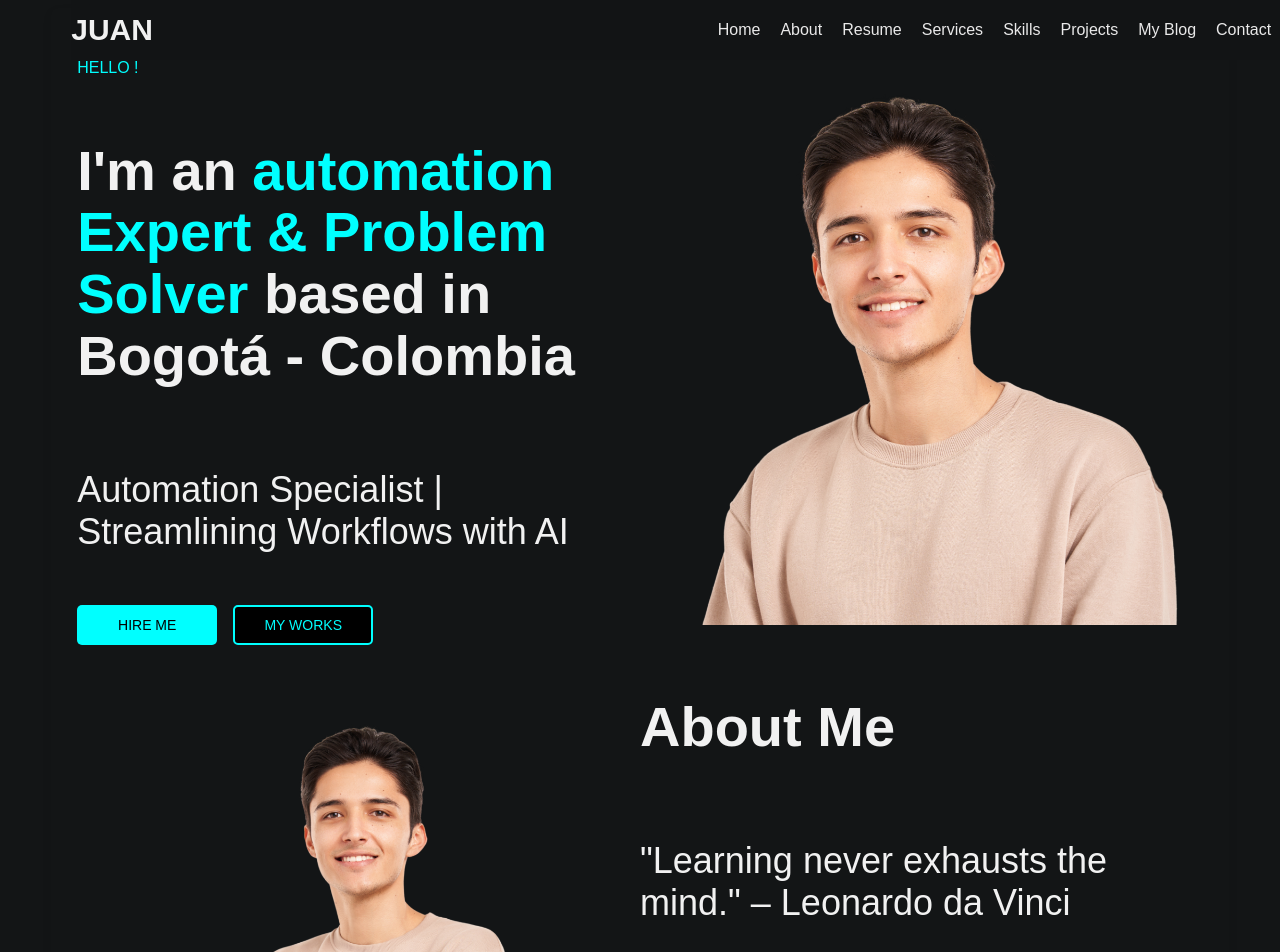
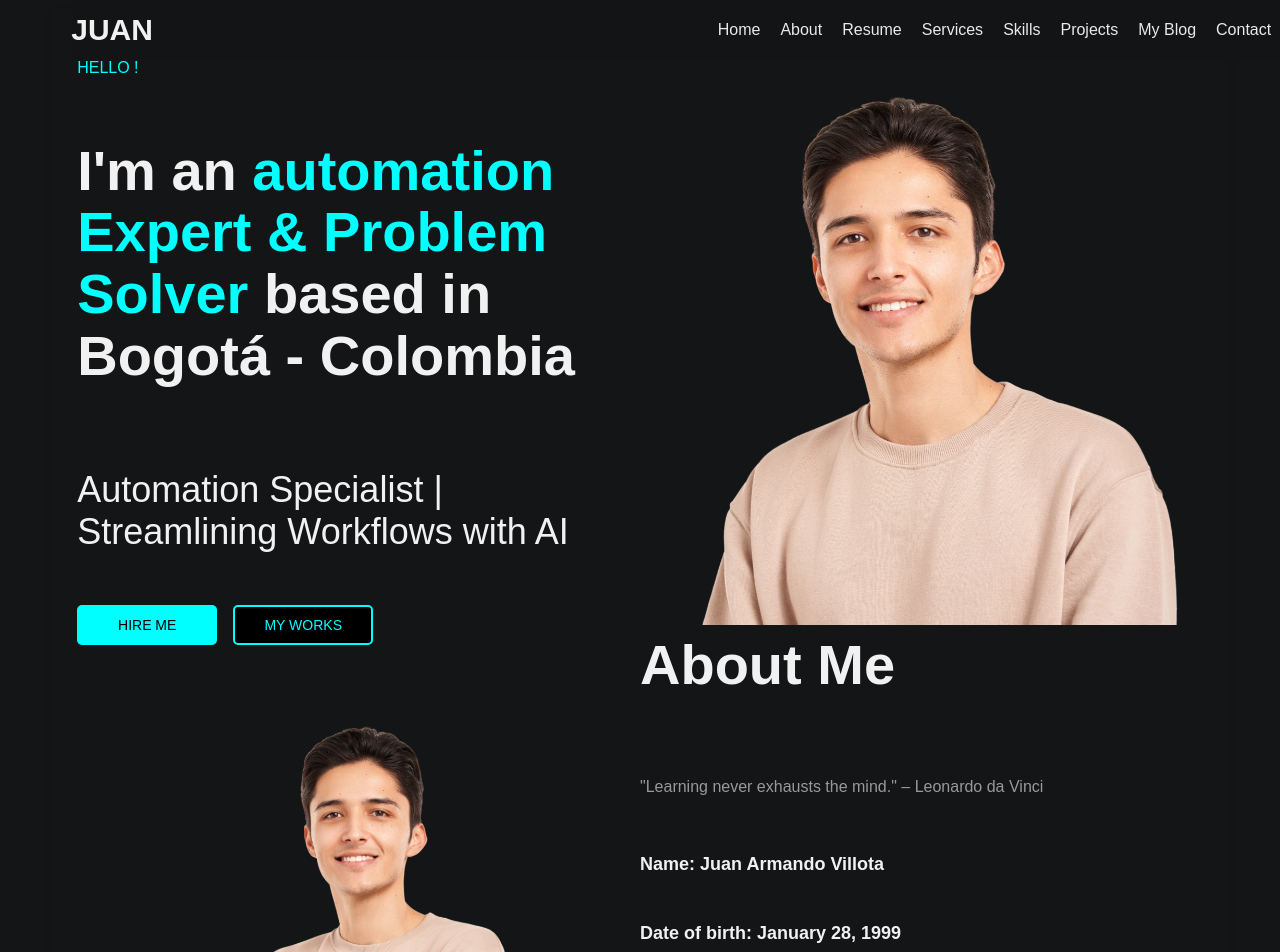
Before and after one commit to juanchovg1/mi-portafolio-frontend, a React (Vite) app: page / in a window 1280 px wide. Shown: the top 952 px of the page. Built offline with nearby package versions, Linux system fonts and the light colour scheme.

Commit message:
Update AboutMe styles: add row gap, adjust font sizes, and change quote color for improved readability

```diff
--- a/src/styles/components/AboutMe.css
+++ b/src/styles/components/AboutMe.css
@@ -40,6 +40,7 @@
     justify-content: center;
     width: 50%;
     text-align: left;
+    row-gap: 20px; /* Add gap between each row */
 }
 
 .about-me-title {
@@ -52,15 +53,15 @@
 .about-me-quote {
     font-family: 'Poppins', sans-serif;
     font-weight: 400;
-    font-size: 36px;
-    color: #f1f1f1;
+    font-size: 16px;
+    color: #999999; /* Updated color */
     margin-bottom: 20px;
 }
 
 .about-me-detail {
     font-family: 'Poppins', sans-serif;
-    font-weight: 400;
-    font-size: 16px;
+    font-weight: 700;
+    font-size: 18px;
     color: #f1f1f1;
     margin-bottom: 10px;
 }
```
